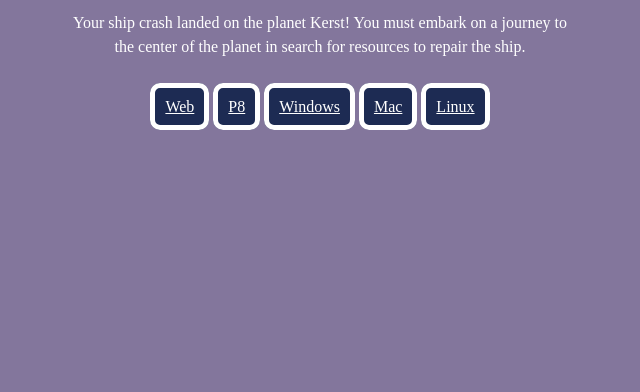
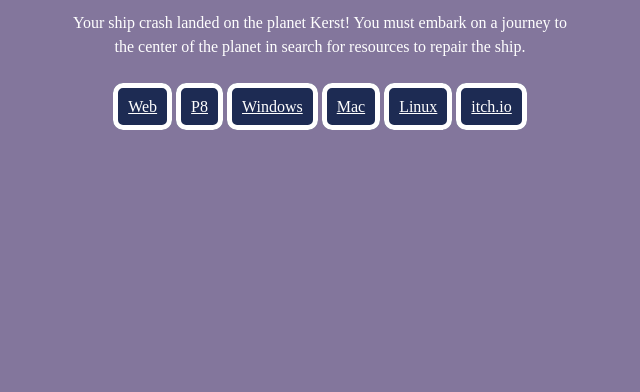
Before and after one commit to EvergreenGames/EvergreenGames.github.io, a plain HTML site: page cchristmas/2024/day7/index.html in a window 1280 px wide. Shown: the part 408-800 px from the top of the page, without its empty margins (320-960 px from the left). Drawn offline with Linux system fonts and the light colour scheme; a web font is replaced by a local one.

Commit message:
day7 itch

```diff
--- a/cchristmas/2024/day7/index.html
+++ b/cchristmas/2024/day7/index.html
@@ -21,6 +21,7 @@
     <a class = "button" href="sterrenmeid_windows.zip">Windows</a>
     <a class = "button" href="sterrenmeid_osx.zip">Mac</a>
     <a class = "button" href="sterrenmeid_linux.zip">Linux</a>
+    <a class = "button" href="https://sterrenmaid.itch.io/sterrenmeid">itch.io</a>
 
 </body>
 </html>
```
